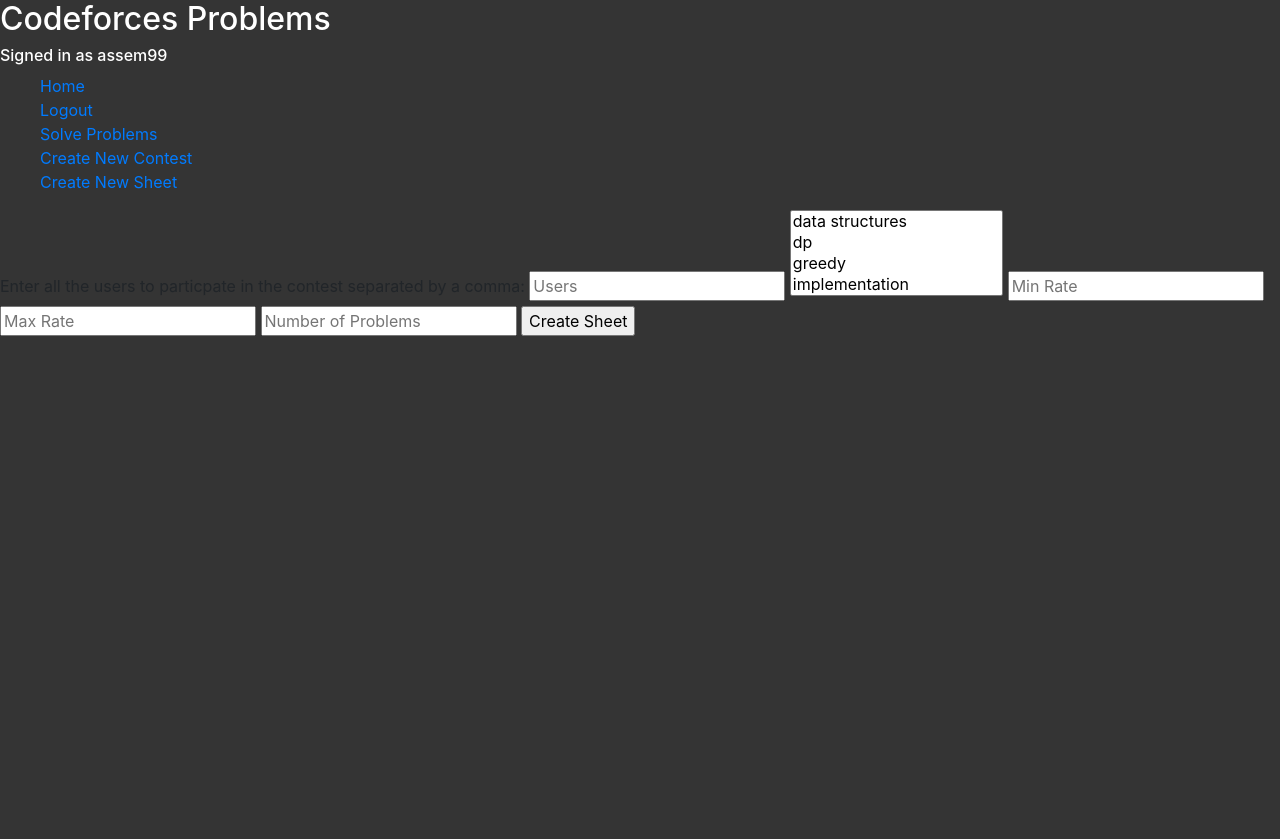
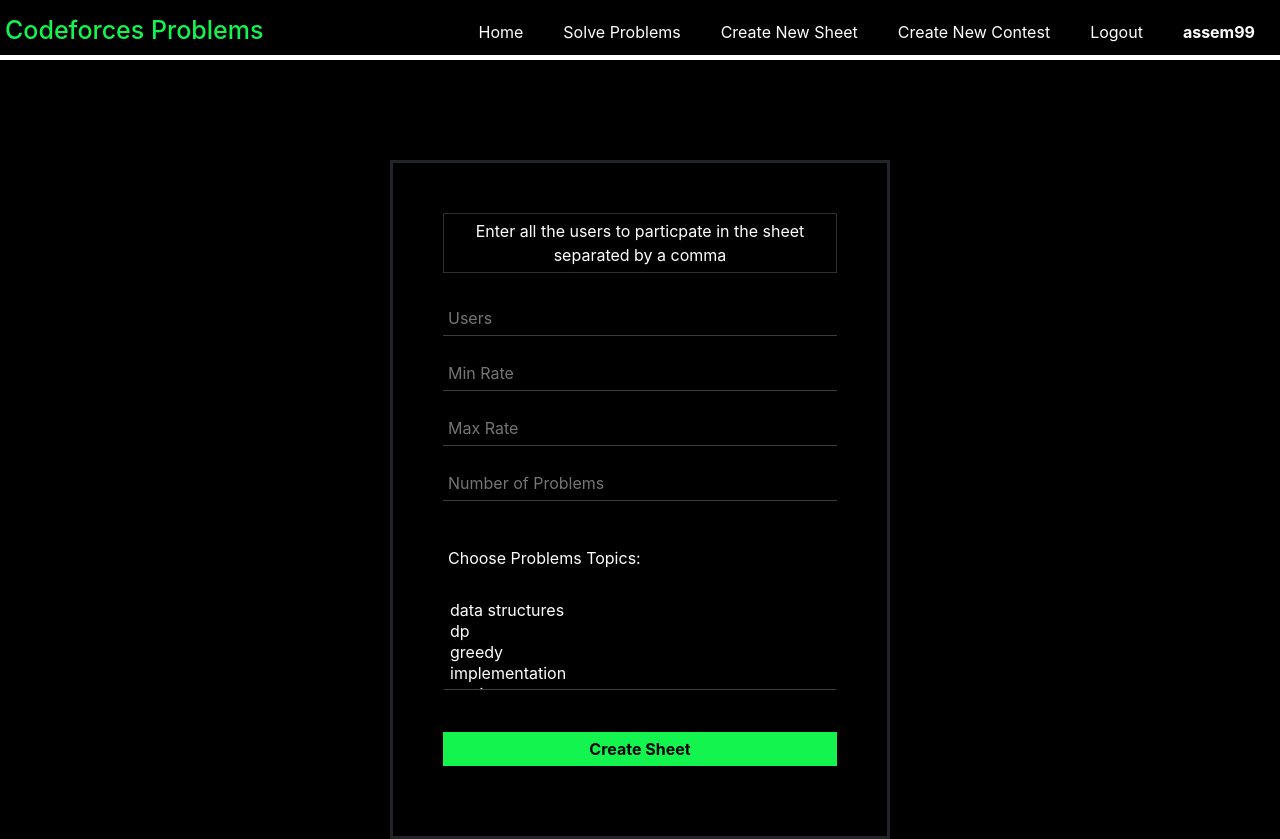
Before and after one commit to assemhossam99/Codeforces-training-problems-selector, a Django app: page /newSheet in a window 1280 px wide. Before the commit the page ends 336 px from the top, so only its background shows below. Run offline with Django 3.2, Linux system fonts and the light colour scheme; a user stored in the database is signed in; data comes from the database, SQL or seed files in the repository; both versions use the stored data as it was after the commit; some libraries are stand-ins or nearby versions.

Commit message:
added cs

```diff
--- a/problems/static/problems/style.css
+++ b/problems/static/problems/style.css
@@ -1,10 +1,28 @@
 body{
-    background-color: rgb(52, 52, 52) !important;
+    /* background-color: rgb(52, 52, 52) !important; */
+    background-color: black !important;
 }
 
 #links{
     list-style-type: none;
+    display: inline;
 }
+
+.nav-button{
+    display: inline-block;
+}
+
+.name-header{
+    display: inline-block;
+    font-size: 25px;
+    padding: 10px 0;
+    color: rgb(19, 244, 79);
+}
+
+.nav-button{
+    float: right;
+}
+
 
 h2, h6, p{
     color: white;
@@ -13,27 +31,36 @@
 .problem{
     font-family: 'Lucida Sans', 'Lucida Sans Regular', 'Lucida Grande', 'Lucida Sans Unicode', Geneva, Verdana, sans-serif;
     padding: 20px;
-    width: 50%;
     border: solid;
     border-width: 1px;
-    margin-top: 5px;
-    margin-bottom: 5px;
+    margin:10px 10px 10px -30px;
     list-style: none;
     color:white;
 }
 
 .problem:hover{
-    background-color: rgb(46, 192, 46);
+    background-color: rgb(19, 244, 79);
     font-weight: bold;
     color: black;
+
 }
 
 .problemLink{
+    display: block;
     color: black;
+    width: 100%;
+    margin-left: auto;
+    margin-right: auto;
+    text-decoration: none !important;
 }
 
 .problems_container{
+    background-color: black;
+    border: solid rgb(61, 61, 61) 1px;
+    width: 50%;
+    margin: 0 auto;
     text-align: center;
+    margin-top: 50px;
 }
 
 ul #problems{
@@ -42,13 +69,123 @@
 }
 
 .errorMessage{
-    width: 100%;
+    width: 95%;
     text-align: center;
     background-color: rgb(226, 161, 161);
     color: rgb(130, 7, 7);
-    padding: 10px;
+    padding: 20px 10px;
     margin: 5px;
+    margin-left: auto;
+    margin-right: auto;
     border: solid;
     border-color: rgb(116, 5, 5);
     font-weight: bold;
 }
+
+.confirmation-message{
+    width: 95%;
+    text-align: center;
+    background-color: rgb(105, 253, 105);
+    color: rgb(22, 109, 22);
+    padding: 20px 10px;
+    margin: 5px;
+    margin-left: auto;
+    margin-right: auto;
+    border: solid;
+    border-color: rgb(33, 161, 33);
+    font-weight: bold;
+}
+
+.nav-button a{
+    margin-top: 5px;
+    display: block;
+    padding: 10px 20px;
+    color: white !important;
+    text-decoration: none !important;
+}
+
+.nav-button a:hover{
+    color: rgb(19, 244, 79) !important;
+    text-decoration: none;
+    background-color: rgb(58, 58, 58);
+}
+
+.nav-bar{
+    background-color: black;
+    padding: 5px;
+    height: 60px;
+    width: 100%;
+    border-bottom: solid white 5px;
+}
+
+form{
+    background-color: black;
+    border:solid;
+    width:500px;
+    padding: 50px;
+    margin-left: auto;
+    margin-right: auto;
+    margin-top: 100px;
+}
+
+input{
+    display: block;
+}
+
+.submit-button{
+    width: 100%;
+    margin: 20px 0;
+    padding: 5px;
+    background-color: rgb(19, 244, 79);
+    border-style: none;
+    font-weight: bold;
+}
+
+.submit-button:hover{
+    background-color: rgb(9, 178, 54);
+    font-weight: bold;
+    color: white;
+}
+
+.form-data{
+    width: 100%;
+    padding: 5px;
+    margin: 20px 0;
+    background-color: black;
+    border-color: rgb(61, 61, 61);
+    border-style: solid;
+    border-width: 0 0 1px 0;
+    color: white;
+}
+
+form p, label{
+    text-align: center;
+}
+
+.username{
+    font-weight: bolder;
+}
+
+label{
+    color: white;
+    border: solid rgb(46, 46, 46) 1px;
+    padding: 5px;
+}
+
+form .topic{
+    border: none;
+    margin: 20px 0 0 0;
+}
+
+::-webkit-calendar-picker-indicator {
+    filter: invert(1);
+}
+
+.sec-title{
+    color: rgb(19, 244, 79);
+    text-align-last: center;
+    padding: 20px;
+    font-size: 25px;
+    border-bottom: solid rgb(61, 61, 61) 5px;
+    margin-bottom: 20px;
+}
--- a/problems/templates/problems/layout.html
+++ b/problems/templates/problems/layout.html
@@ -9,42 +9,46 @@
         <link rel="stylesheet" href="https://stackpath.bootstrapcdn.com/bootstrap/4.4.1/css/bootstrap.min.css" integrity="sha384-Vkoo8x4CGsO3+Hhxv8T/Q5PaXtkKtu6ug5TOeNV6gBiFeWPGFN9MuhOf23Q9Ifjh" crossorigin="anonymous">
     </head>
     <body>
-        <h2>Codeforces Problems</h2>
+        <div class="nav-bar">
+
+            <h2 class="name-header">Codeforces Problems</h2>
+            <ul id="links">
                 {% if user.is_authenticated  %}
-            <h6>Signed in as {{user.username}}</h6>
+                    <li class="nav-button">
+                        <a href="{% url 'index' %}" class="username">{{user.username}}</a>
+                    </li>
                 {% endif %}
-        <ul id="links">
-            <li>
-                <a href="{% url 'index' %}"> Home </a>
-            </li>
                 {% if user.is_authenticated %}
-                <li>
+                    <li class="nav-button">
                         <a href="{% url 'logout_view' %}"> Logout </a>
                     </li>
 
-                <li>
+                    <li class="nav-button">
+                        <a href="{% url 'newContest' %}"> Create New Contest </a>
+                    </li>
+
+                    <li class="nav-button">
+                        <a href="{% url 'newSheet' %}"> Create New Sheet </a>
+                    </li>
+
+                    <li class="nav-button">
                         <a href="{% url 'problems' %}"> Solve Problems </a>
                     </li>
 
-                <li>
-                    <a href="{% url 'newContest' %}"> Create New Contest </a>
-                </li>
-
-                <li>
-                    <a href="{% url 'newSheet' %}"> Create New Sheet </a>
-                </li>
-
                 {%else%}
-                <li>
-                    <a href="{% url 'login_view' %}"> Login</a>
-                </li>
-
-                <li>
+                    <li class="nav-button">
                         <a href="{% url 'register_view' %}"> Register</a>
                     </li>
 
+                    <li class="nav-button">
+                        <a href="{% url 'login_view' %}"> Login</a>
+                    </li>
                 {%endif%}
+                <li class="nav-button">
+                    <a href="{% url 'index' %}"> Home </a>
+                </li>
             </ul>
+        </div>
             {% block body %}
             {% endblock %}
         </body>
--- a/problems/templates/problems/newSheet.html
+++ b/problems/templates/problems/newSheet.html
@@ -8,9 +8,13 @@
 
     <form method="post" action="{% url 'newSheet' %}">
         {% csrf_token %}
-        <label> Enter all the users to particpate in the contest separated by a comma:</label>
-        <input type="text" placeholder="Users" name="users">
-        <select name="tags" id="tags" multiple>
+        <label> Enter all the users to particpate in the sheet separated by a comma</label>
+        <input type="text" placeholder="Users" name="users" class="form-data">
+        <input name="minRate" placeholder="Min Rate" type="number" class="form-data">
+        <input name="maxRate" placeholder="Max Rate" type="number" class="form-data">
+        <input name="problemsNumber" placeholder="Number of Problems" class="form-data">
+        <label class="topic">Choose Problems Topics:</label>
+        <select name="tags" id="tags" multiple class="form-data">
             <!-- <option value=""></option> -->
             {% for tag in tags %}
                 <option value="{{tag.name}}">
@@ -18,10 +22,7 @@
                 </option>
             {% endfor %}
         </select>
-        <input name="minRate" placeholder="Min Rate" type="number">
-        <input name="maxRate" placeholder="Max Rate" type="number">
-        <input name="problemsNumber" placeholder="Number of Problems">
-        <input type="submit" value="Create Sheet">
+        <input type="submit" value="Create Sheet" class="submit-button">
     </form>
 
 {% endblock %}
--- a/problems/templates/problems/problems.html
+++ b/problems/templates/problems/problems.html
@@ -3,6 +3,7 @@
 {% block body %}
 
     <div class="problems_container">
+        <h2 class="sec-title">Unsolved Problems Based on {{request.user.username}} Codeforces Rating </h2>
         <ul id="problems">
             {% for problem in problems %}
                 <a href="https://codeforces.com/contest/{{problem.contestID}}/problem/{{problem.index}}" class="problemLink">
--- a/problems/templates/problems/sheet.html
+++ b/problems/templates/problems/sheet.html
@@ -3,6 +3,7 @@
 {% block body %}
 
     <div class="problems_container">
+        <h2 class="sec-title">Sheet Problems</h2>
         <ul id="problems">
             {% for problem in problems %}
                 <a href="https://codeforces.com/contest/{{problem.contestID}}/problem/{{problem.index}}" class="problemLink">
--- a/problems/views.py
+++ b/problems/views.py
@@ -37,6 +37,7 @@
 
     allContests = Contest.objects.all()
     userContests = []
+    allContests = reversed(allContests)
     for contest in allContests:
         if len(userContests) == 5:
             break
@@ -45,6 +46,7 @@
 
     allSheets = Sheet.objects.all()
     userSheets = []
+    allSheets = reversed(allSheets)
     for sheet in allSheets:
         if len(userSheets) > 5:
             break
@@ -64,8 +66,8 @@
             login(request, user)
             return HttpResponseRedirect(reverse("index"))
         else:
-            return render(request, "problems/index.html", {
-                'message' : 'can not log in'
+            return render(request, "problems/login.html", {
+                'message' : 'Invalid Username or Password'
             })
     return render(request, "problems/login.html")
 
@@ -161,7 +163,7 @@
     if request.method == "POST":
         import pytz
         errorMessage = ""
-        users = request.POST["users"].split(',')
+        users = request.POST["users"].replace(" ", "").split(',')
         for user in users:
             if not User.objects.filter(username=user).exists():
                 errorMessage = f"user {user} is not registered"
@@ -170,7 +172,7 @@
 
         if duration == "" or int(duration) < 10:
             errorMessage = "Contest duration must be at least 10 minutes"
-        if errorMessage != None:
+        if errorMessage != "":
             return render(request, "problems/newContest.html", {
                 'errorMessage' : errorMessage
             })
@@ -238,16 +240,16 @@
 def newSheet(request):
     if request.method == "POST":
         errorMessage = ""
-        users = request.POST["users"].split(',')
+        users = request.POST["users"].replace(" ", "").split(',')
         for user in users:
             if not User.objects.filter(username=user).exists():
                 errorMessage = f"user {user} is not registered"
         tags=request.POST.getlist('tags')
         minRate = request.POST['minRate']
         maxRate = request.POST['maxRate']
-        if  minRate == None or  int(minRate) < 800:
+        if  minRate == "" or  int(minRate) < 800:
             minRate = 800
-        if maxRate == None or int(maxRate) > 4000:
+        if maxRate == "" or int(maxRate) > 4000:
             maxRate = 4000
         print(maxRate)
         problemNumbers = request.POST['problemsNumber']
```
Also changed, not shown: problems/templates/problems/contest.html (+5 -4 lines), problems/templates/problems/index.html (+7 -2 lines), problems/templates/problems/login.html (+8 -4 lines), problems/templates/problems/newContest.html (+4 -4 lines), problems/templates/problems/register.html (+6 -6 lines), db.sqlite3. Lines whose indentation alone changed are shown as unchanged.
